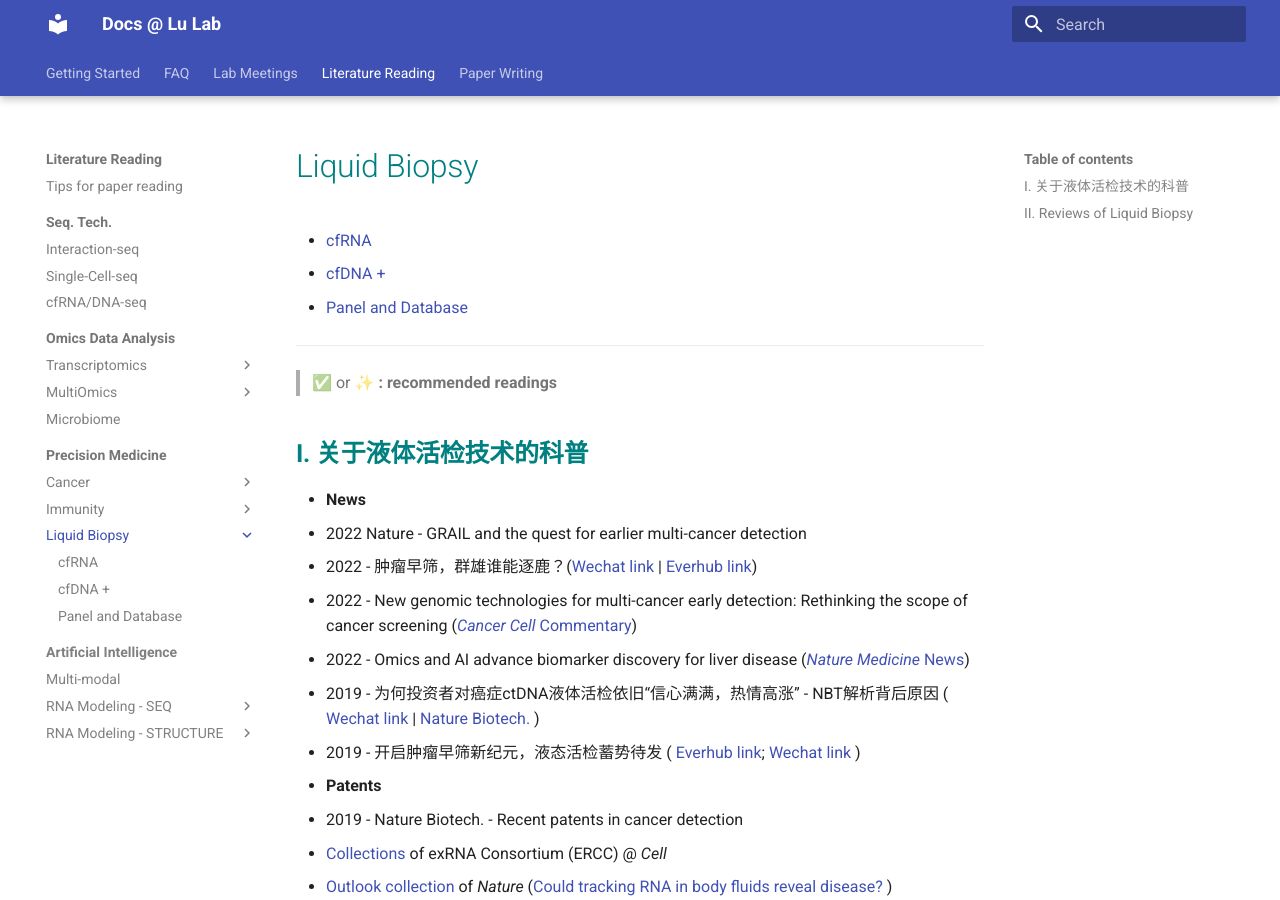
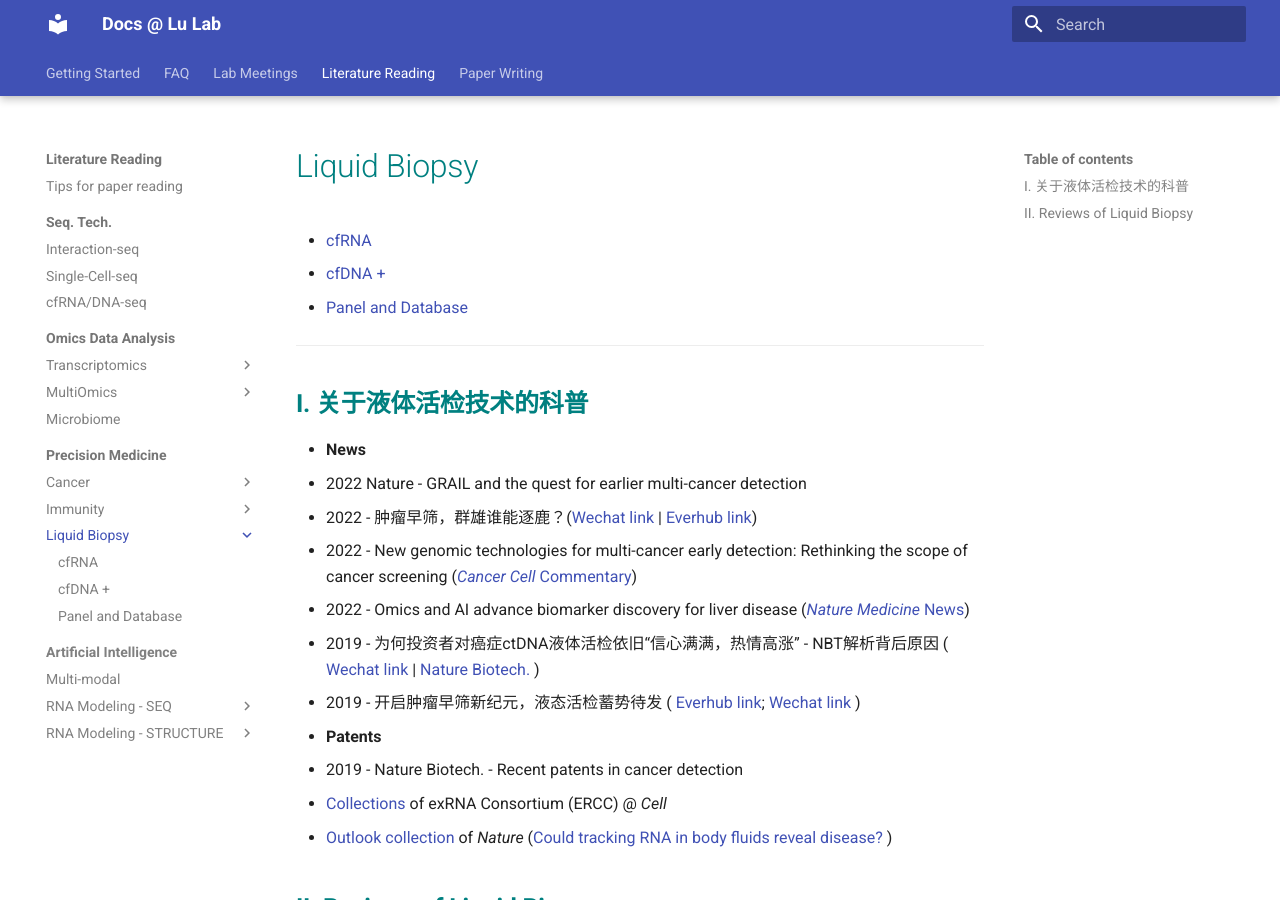
Before and after one commit to lulab/mkdocs, an MkDocs documentation site: the page built from docs/reading/med/liquid-biopsy/index.md, in a window 1280 px wide and 900 px high. Built offline with MkDocs 1.6.1 and Material for MkDocs 9.7.7, drawn with Linux system fonts in a browser that asks for light colours.

Commit message:
Update index.md

```diff
--- a/docs/reading/med/liquid-biopsy/index.md
+++ b/docs/reading/med/liquid-biopsy/index.md
@@ -5,8 +5,6 @@
 * [Panel and Database](panel-and-screen.md)
 
 ---
-
-> ✅ or ✨ **: recommended readings**
 
 ##  I. 关于液体活检技术的科普
 
```
